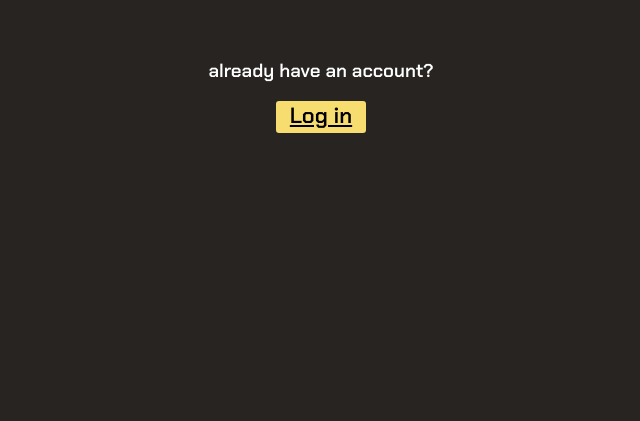
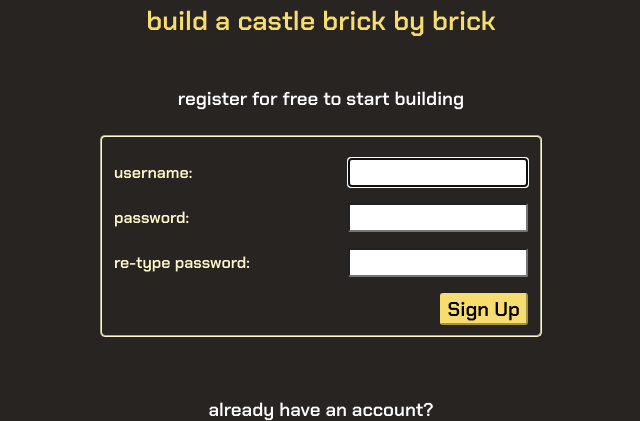
Before and after one commit to JBiondi/castledoro, a Django app: page / in a window 1280 px wide. Shown: the part 398-819 px from the top of the page, without its empty margins (319-959 px from the left). Before the commit the page ends 531 px from the top, so only its background shows below. Run offline with Django 3.2, Linux system fonts and the light colour scheme.

Commit message:
Added a product blurb and image to the homepage

```diff
--- a/frontend/static/css/styles.css
+++ b/frontend/static/css/styles.css
@@ -21,6 +21,7 @@ body {
     color: white;
     font-family: 'Chakra Petch', sans-serif;
     text-align: center;
+    margin-top: 30px;
 }
 
 .homepage-login-text {
@@ -395,6 +396,23 @@ svg {
     text-align: center;
 }
 
+.product-blurb {
+    color: #F7DC6F;
+    font-family: 'Chakra Petch', sans-serif;
+    font-size: 27px;
+    text-align: center;
+}
+
+.homepage-photo {
+    width: 420px;
+    height: 252px;
+}
+
+.homepage-photo-container {
+    text-align: center;
+}
+
+
 
 .new-user-registration-form {
     color: white;
--- a/frontend/templates/frontend/index.html
+++ b/frontend/templates/frontend/index.html
@@ -23,11 +23,22 @@
         </ul>
     </div>
 
-    <h2 class="homepage-header">home</h2>
+{#    <h2 class="homepage-header">home</h2>#}
+    <br>
+    <br>
+    <br>
+    <br>
+    <div class="product-blurb">{{ product_blurb1 }}</div>
+    <div class="homepage-photo-container"><img src="{% static '/img/homepage_photo.png' %}" alt="castle made of building blocks" class="homepage-photo"/></div>
+    <div class="product-blurb">{{ product_blurb2 }}</div>
 {% endif %}
 
 {% if not user.is_authenticated %}
     <h1 class="homepage-welcome">CASTLEDORO</h1>
+    <div class="product-blurb">{{ product_blurb1 }}</div>
+    <div class="homepage-photo-container"><img src="{% static '/img/homepage_photo.png' %}" alt="castle made of building blocks" class="homepage-photo"/></div>
+    <div class="product-blurb">{{ product_blurb2 }}</div>
+    <br>
 {% endif %}
 
 <div class="homepage-flex-container">
@@ -36,7 +47,6 @@
             <form class="new-user-registration-form" method="POST" >
                 {% csrf_token %}
                 <fieldset>
-                    <legend>Register</legend>
                     {{ registration_form.as_p }}
 
                     {% if registration_form.errors %}
--- a/frontend/views.py
+++ b/frontend/views.py
@@ -18,6 +18,7 @@ def index(request):
             login(request, new_user)
             return redirect('user_profile_namespace')
 
-    context = {'registration_form': registration_form}
+    context = {'registration_form': registration_form, 'product_blurb1': 'visualize your deep work sessions',
+               'product_blurb2': 'build a castle brick by brick'}
 
     return render(request, 'frontend/index.html', context)
```
